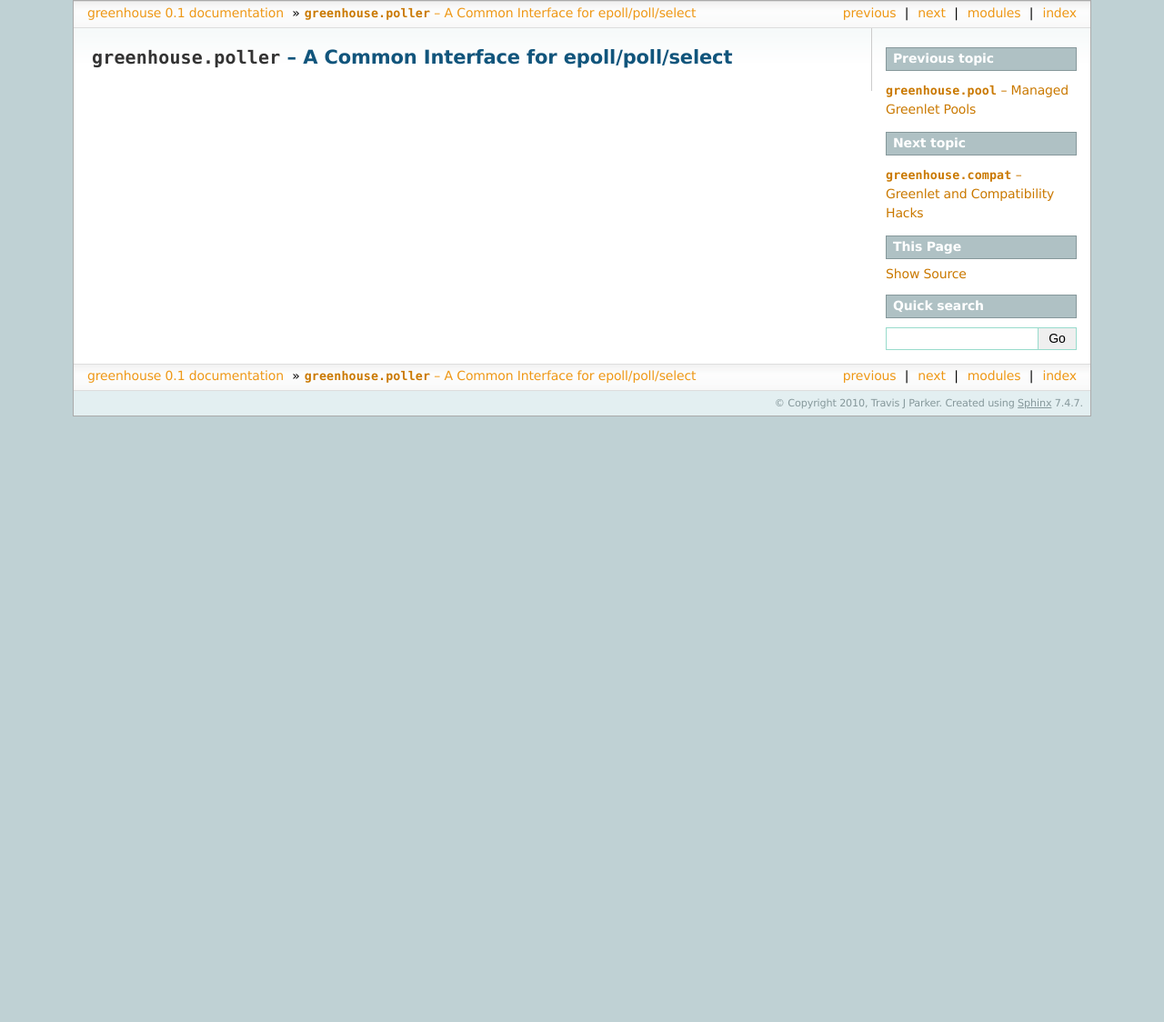
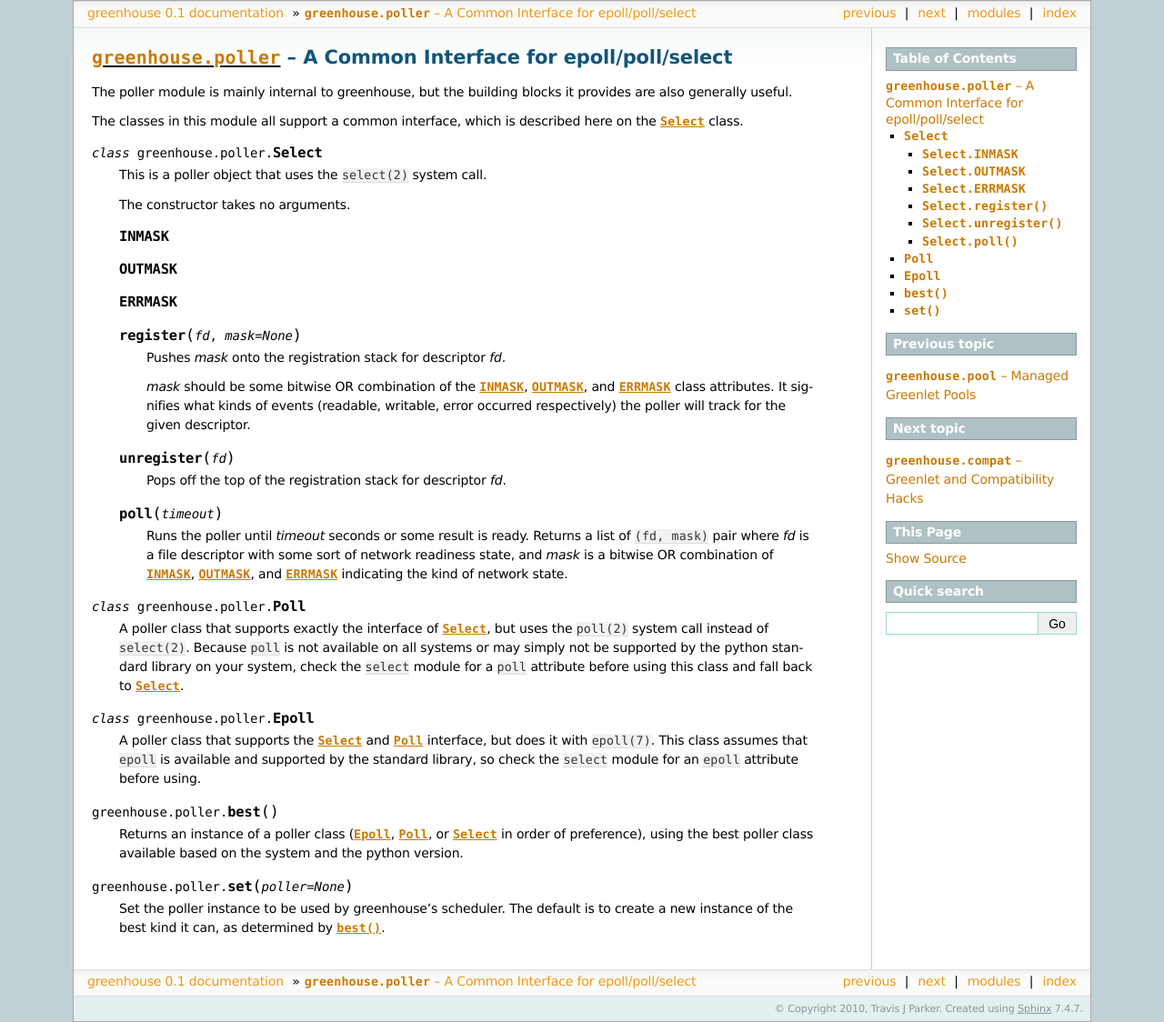
Before and after one commit to teepark/greenhouse, a Sphinx documentation site: the page built from docs/source/greenhouse/poller.rst, in a window 1280 px wide. Shown: the whole page at 91% size. Built offline with Sphinx 7.4.7, drawn with Linux system fonts in a browser that asks for light colours; before the commit the page ends 900 px from its top, so only the background shows below that.

Commit message:
poller documentation finishes up the api. it'd still be nice to expand the docs further, but the full public api is covered!

```diff
--- a/docs/source/greenhouse/poller.rst
+++ b/docs/source/greenhouse/poller.rst
@@ -1,3 +1,72 @@
 ====================================================================
 :mod:`greenhouse.poller` -- A Common Interface for epoll/poll/select
 ====================================================================
+
+.. module:: greenhouse.poller
+
+The poller module is mainly internal to greenhouse, but the building blocks it
+provides are also generally useful.
+
+The classes in this module all support a common interface, which is described
+here on the :class:`Select` class.
+
+.. class:: Select
+
+    This is a poller object that uses the ``select(2)`` system call.
+
+    The constructor takes no arguments.
+
+    .. attribute:: INMASK
+
+    .. attribute:: OUTMASK
+
+    .. attribute:: ERRMASK
+
+    .. method:: register(fd, mask=None)
+
+        Pushes *mask* onto the registration stack for descriptor *fd*.
+
+        *mask* should be some bitwise OR combination of the :attr:`INMASK`,
+        :attr:`OUTMASK`, and :attr:`ERRMASK` class attributes. It signifies
+        what kinds of events (readable, writable, error occurred respectively)
+        the poller will track for the given descriptor.
+
+    .. method:: unregister(fd)
+
+        Pops off the top of the registration stack for descriptor *fd*.
+
+    .. method:: poll(timeout)
+
+        Runs the poller until *timeout* seconds or some result is ready.
+        Returns a list of ``(fd, mask)`` pair where *fd* is a file descriptor
+        with some sort of network readiness state, and *mask* is a bitwise OR
+        combination of :attr:`INMASK`, :attr:`OUTMASK`, and :attr:`ERRMASK`
+        indicating the kind of network state.
+
+.. class:: Poll
+
+    A poller class that supports exactly the interface of :class:`Select`, but
+    uses the ``poll(2)`` system call instead of ``select(2)``. Because ``poll``
+    is not available on all systems or may simply not be supported by the
+    python standard library on your system, check the ``select`` module for a
+    ``poll`` attribute before using this class and fall back to
+    :class:`Select`.
+
+.. class:: Epoll
+
+    A poller class that supports the :class:`Select` and :class:`Poll`
+    interface, but does it with ``epoll(7)``. This class assumes that ``epoll``
+    is available and supported by the standard library, so check the ``select``
+    module for an ``epoll`` attribute before using.
+
+.. function:: best
+
+    Returns an instance of a poller class (:class:`Epoll`, :class:`Poll`, or
+    :class:`Select` in order of preference), using the best poller class
+    available based on the system and the python version.
+
+.. function:: set(poller=None)
+
+    Set the poller instance to be used by greenhouse's scheduler. The default
+    is to create a new instance of the best kind it can, as determined by
+    :func:`best`.
--- a/docs/source/index.rst
+++ b/docs/source/index.rst
@@ -12,8 +12,8 @@ Contents:
     :maxdepth: 2
 
     greenhouse/scheduler
+    greenhouse/io
     greenhouse/utils
-    greenhouse/io
     greenhouse/pool
     greenhouse/poller
     greenhouse/compat
```
